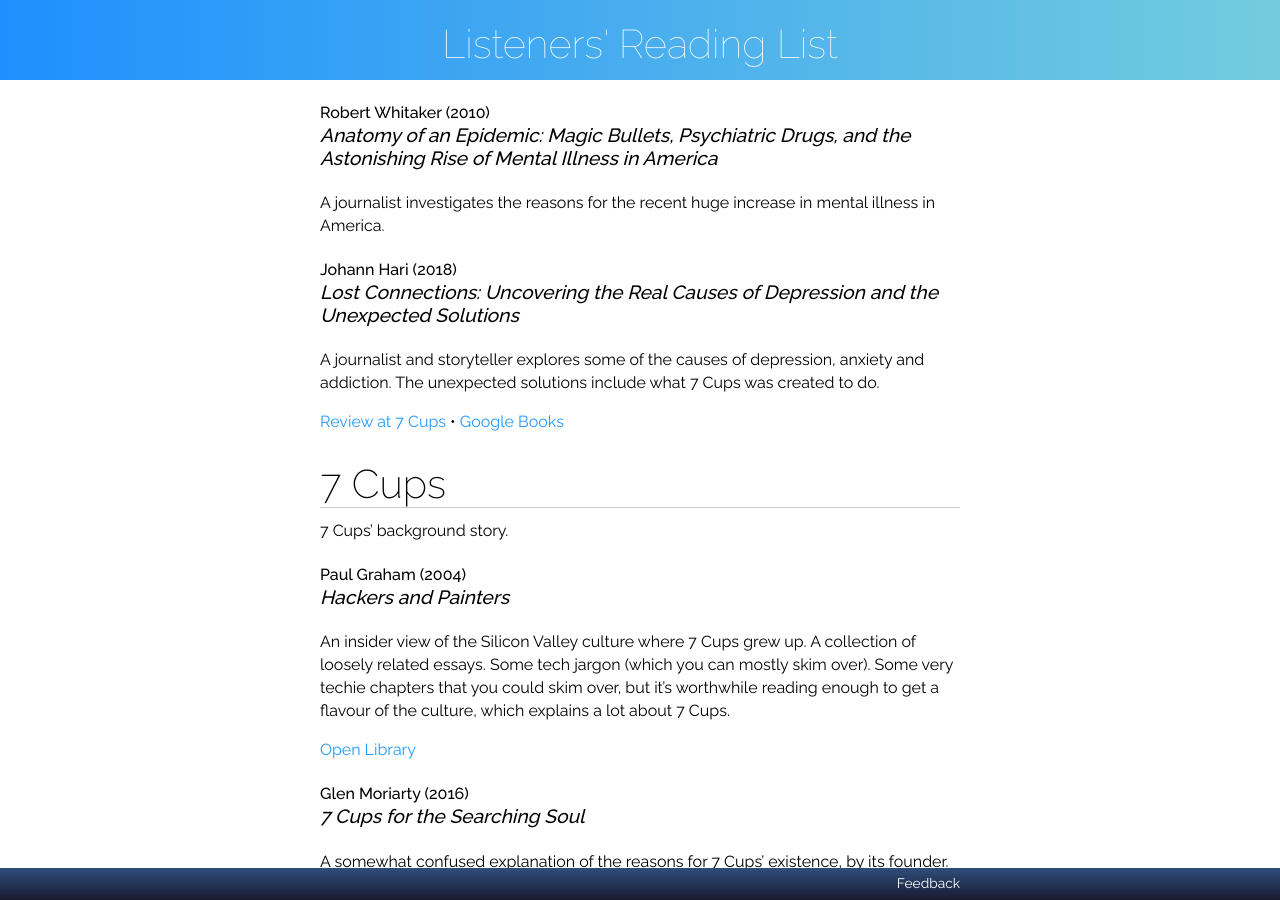
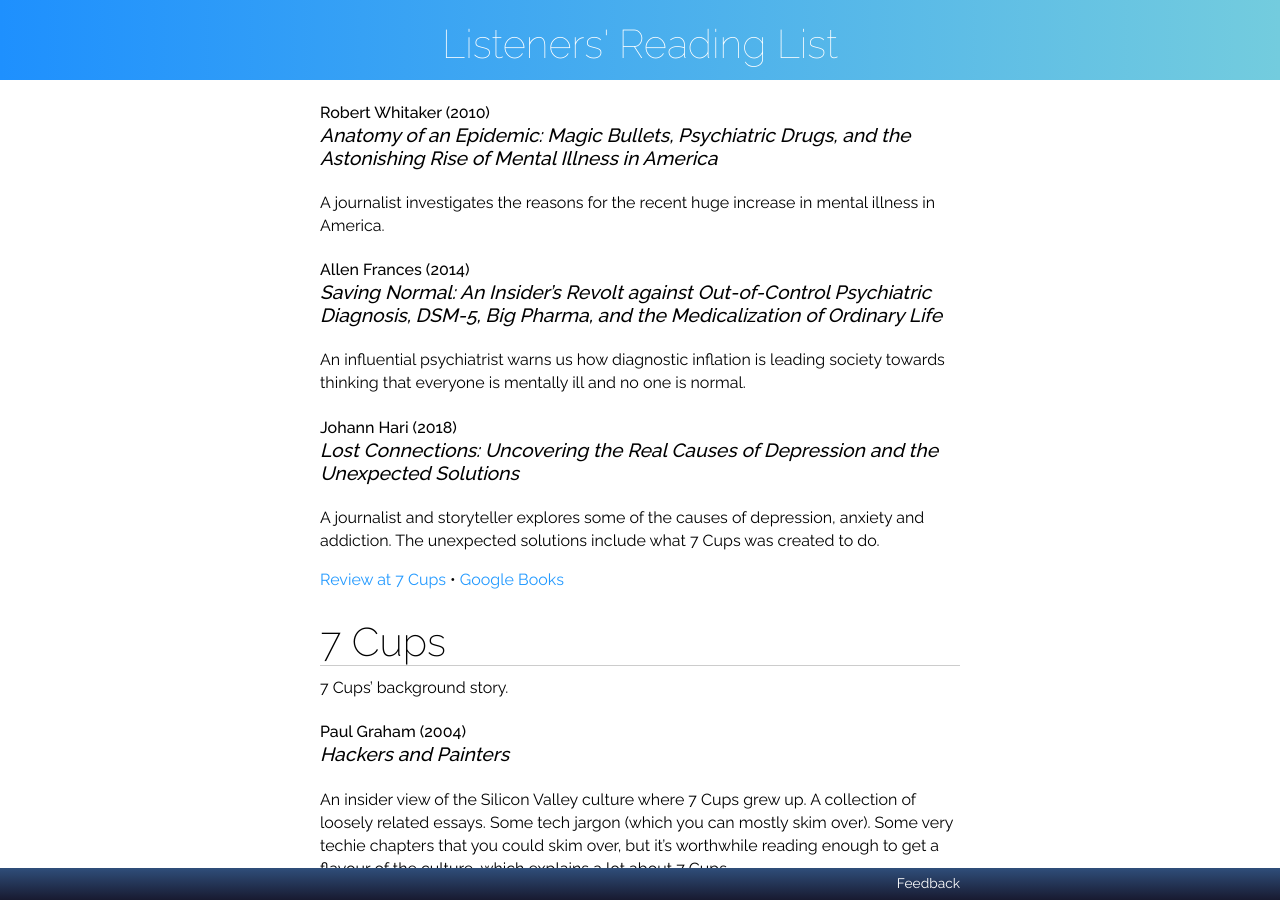
Before and after one commit to RarelyCharlie/rarelycharlie.github.io, a Jekyll site: the page built from books.md, in a window 1280 px wide and 900 px high, scrolled down 780 px. Built offline with Jekyll 4.4.1, drawn with Linux system fonts in a browser that asks for light colours.

Commit message:
one more

```diff
--- a/books.md
+++ b/books.md
@@ -31,6 +31,10 @@ Mental illness in relation to culture and society.
 #### Robert Whitaker (2010) _Anatomy of an Epidemic: Magic Bullets, Psychiatric Drugs, and the Astonishing Rise of Mental Illness in America_
 
 A journalist investigates the reasons for the recent huge increase in mental illness in America.
+
+#### Allen Frances (2014) _Saving Normal: An Insider's Revolt against Out-of-Control Psychiatric Diagnosis, DSM-5, Big Pharma, and the Medicalization of Ordinary Life_
+
+An influential psychiatrist warns us how diagnostic inflation is leading society towards thinking that everyone is mentally ill and no one is normal.
 
 #### Johann Hari (2018) _Lost Connections: Uncovering the Real Causes of Depression and the Unexpected Solutions_
 
```
